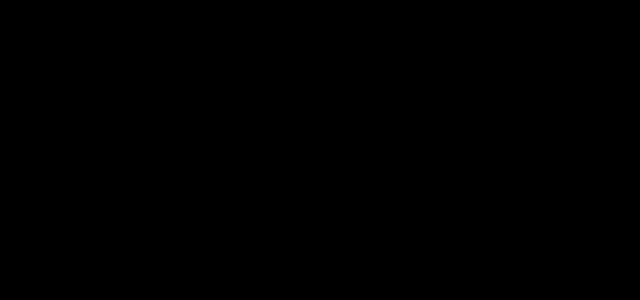
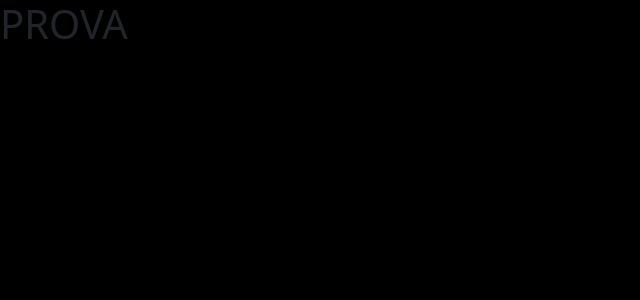
Before and after one commit to SimoneZoroddu/webapp-react, a React (Vite) app: page /Admin in a window 1280 px wide. Before the commit this address had no page. Shown: the top 300 px of the page, without its empty margins (0-640 px from the left). Built offline with nearby package versions, Linux system fonts and the light colour scheme.

Commit message:
create admin page

```diff
--- a/src/App.jsx
+++ b/src/App.jsx
@@ -1,9 +1,9 @@
 import { BrowserRouter, Routes, Route } from "react-router-dom"
+import { GlobalContextProvider } from "./context/GlobalContext"
 import DefaultLayout from './layout/DefaultLayout'
 import HomePage from './pages/HomePage'
 import Film from './pages/Film'
-import { GlobalContextProvider } from "./context/GlobalContext"
-
+import Admin from './pages/Admin'
 function App() {
 
 
@@ -16,6 +16,7 @@ function App() {
               <Route index element={<HomePage />} />
               <Route path='/films/:filmId' element={<Film />} />
             </Route>
+            <Route path='Admin' element={<Admin />} />
           </Routes>
         </BrowserRouter>
       </GlobalContextProvider>
--- a/src/components/FormNewReview.jsx
+++ b/src/components/FormNewReview.jsx
@@ -35,7 +35,8 @@ export default function FormNewMovie({ filmId, setAddNewReviewCheck }) {
     return (
         <>
             <form onSubmit={submitNewReview} className='text-start mx-3'>
-                <input name='name' type="text" className="rounded" placeholder="Nome" aria-label="Nome" value={newReview.name} onChange={(e) => { setNewReview({ ...newReview, [e.target.name]: e.target.value }) }} required />
+                <div className="text-primary">Scrivici cosa ne pensi</div>
+                <input name='name' type="text" className="rounded mb-3" placeholder="Nome" aria-label="Nome" value={newReview.name} onChange={(e) => { setNewReview({ ...newReview, [e.target.name]: e.target.value }) }} required />
                 <select name='vote' className="rounded ms-3 text-center" aria-label="Default select example" value={newReview.vote} onChange={(e) => { setNewReview({ ...newReview, [e.target.name]: Number(e.target.value) }) }} required>
                     <option value="1">★</option>
                     <option value="2">★★</option>
@@ -44,10 +45,9 @@ export default function FormNewMovie({ filmId, setAddNewReviewCheck }) {
                     <option value="5">★★★★★</option>
                 </select>
                 <div className="mb-3">
-                    <label htmlFor="exampleFormControlTextarea1" className="form-label text-white">Scrivici cosa ne pensi</label>
                     <textarea name='text' className="form-control" id="exampleFormControlTextarea1" rows="3" value={newReview.text} onChange={(e) => { setNewReview({ ...newReview, [e.target.name]: e.target.value }) }} required />
                 </div>
-                <button className='btn btn-primary'>Submit</button>
+                <button className='btn btn-secondary'>Submit</button>
             </form>
         </>
     )
--- /dev/null
+++ b/src/pages/Admin.jsx
@@ -0,0 +1,19 @@
+
+
+
+
+
+export default function Admin() {
+
+
+
+    return (
+        <>
+
+
+            <h1>PROVA</h1>
+
+
+        </>
+    )
+}
```
